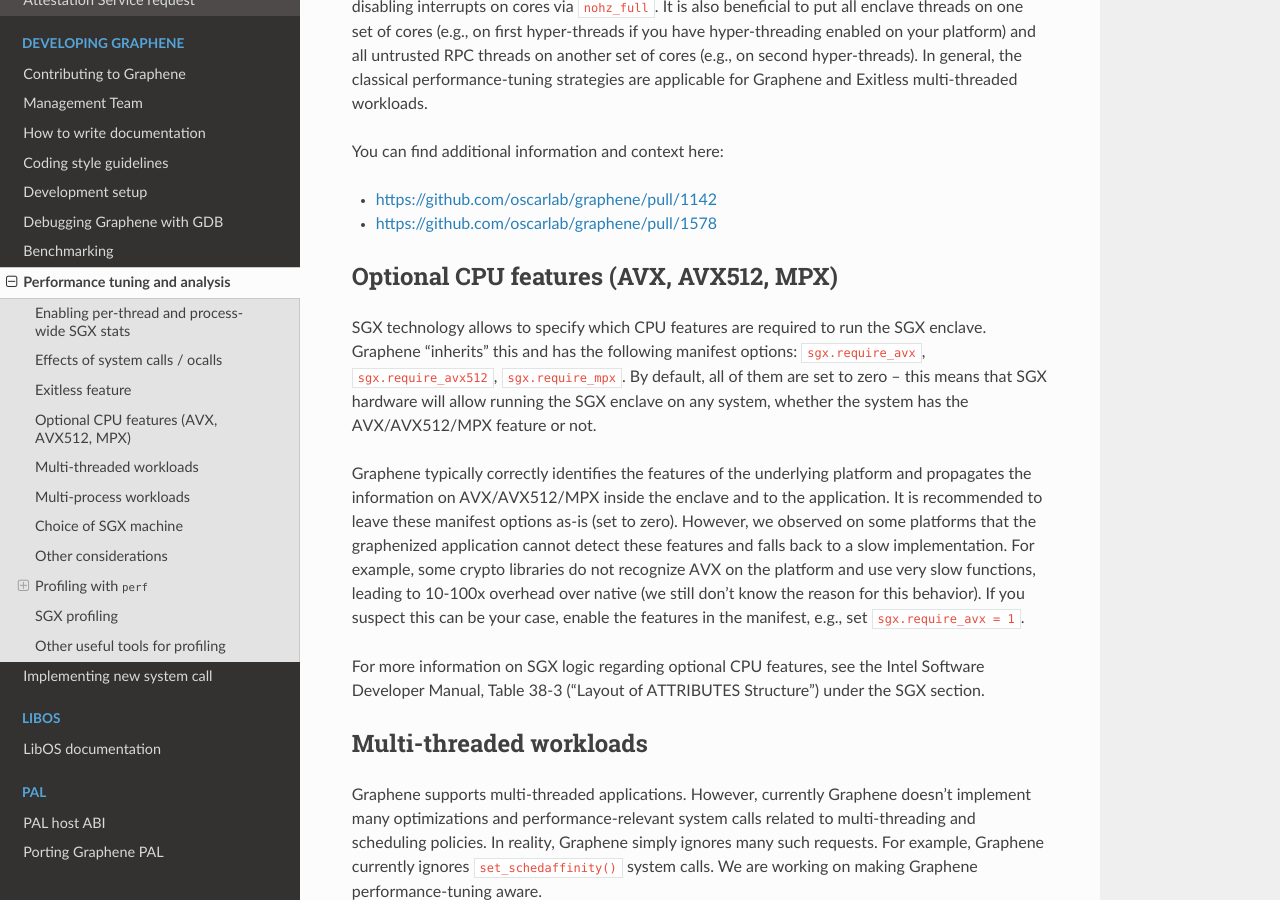
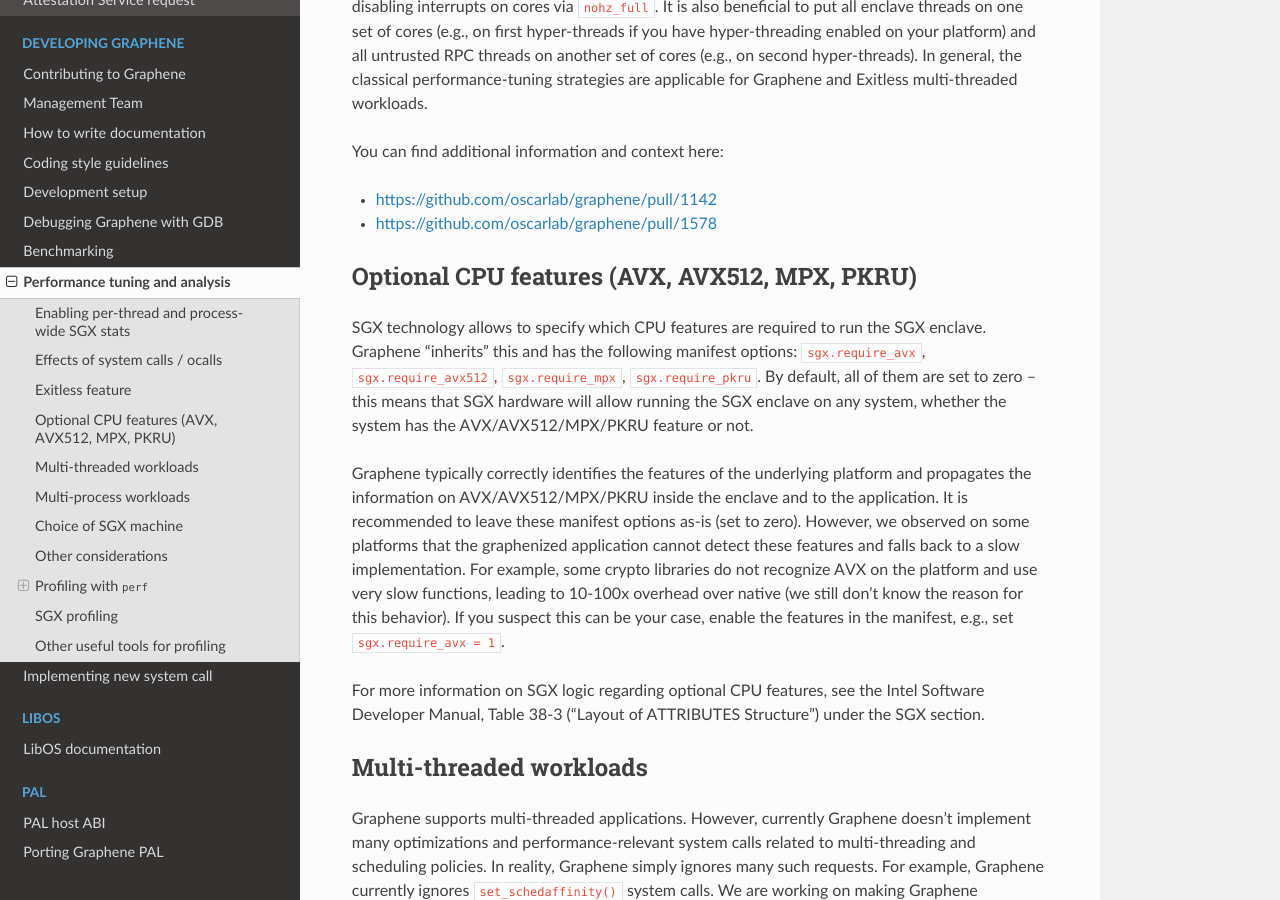
Before and after one commit to aeropittura/vaultrun, a Sphinx documentation site: the page built from Documentation/devel/performance.rst, in a window 1280 px wide and 900 px high, scrolled down 4189 px. Built offline with Sphinx 7.4.7 and the Read the Docs theme 2.0.0, drawn with Linux system fonts in a browser that asks for light colours.

Commit message:
[Pal/Linux-SGX] Add Intel PKRU to XFRM reg and XSAVE state
Original-author: Dmitrii Kuvaiskii <dmitrii.kuvaiskii@intel.com>
Original-committer: Dmitrii Kuvaiskii <dmitrii.kuvaiskii@intel.com>
Original-commit: a291855f71ded0db77f41f3aabb2a2f3c3cb2266

```diff
--- a/Documentation/devel/performance.rst
+++ b/Documentation/devel/performance.rst
@@ -231,19 +231,19 @@ You can find additional information and context here:
 * https://github.com/oscarlab/graphene/pull/1142
 * https://github.com/oscarlab/graphene/pull/1578
 
-Optional CPU features (AVX, AVX512, MPX)
-----------------------------------------
+Optional CPU features (AVX, AVX512, MPX, PKRU)
+----------------------------------------------
 
 SGX technology allows to specify which CPU features are required to run the SGX
 enclave. Graphene "inherits" this and has the following manifest options:
-``sgx.require_avx``, ``sgx.require_avx512``, ``sgx.require_mpx``. By default,
-all of them are set to zero – this means that SGX hardware will allow running
-the SGX enclave on any system, whether the system has the AVX/AVX512/MPX feature
-or not.
+``sgx.require_avx``, ``sgx.require_avx512``, ``sgx.require_mpx``,
+``sgx.require_pkru``. By default, all of them are set to zero – this means that
+SGX hardware will allow running the SGX enclave on any system, whether the
+system has the AVX/AVX512/MPX/PKRU feature or not.
 
 Graphene typically correctly identifies the features of the underlying platform
-and propagates the information on AVX/AVX512/MPX inside the enclave and to the
-application. It is recommended to leave these manifest options as-is (set to
+and propagates the information on AVX/AVX512/MPX/PKRU inside the enclave and to
+the application. It is recommended to leave these manifest options as-is (set to
 zero). However, we observed on some platforms that the graphenized application
 cannot detect these features and falls back to a slow implementation. For
 example, some crypto libraries do not recognize AVX on the platform and use very
--- a/Documentation/manifest-syntax.rst
+++ b/Documentation/manifest-syntax.rst
@@ -324,14 +324,15 @@ more CPU cores and burning more CPU cycles. For example, a single-threaded
 Redis instance on Linux becomes 5-threaded on Graphene with Exitless. Thus,
 Exitless may negatively impact throughput but may improve latency.
 
-Optional CPU features (AVX, AVX512, MPX)
-^^^^^^^^^^^^^^^^^^^^^^^^^^^^^^^^^^^^^^^^
+Optional CPU features (AVX, AVX512, MPX, PKRU)
+^^^^^^^^^^^^^^^^^^^^^^^^^^^^^^^^^^^^^^^^^^^^^^
 
 ::
 
     sgx.require_avx    = [1|0]
     sgx.require_avx512 = [1|0]
     sgx.require_mpx    = [1|0]
+    sgx.require_pkru   = [1|0]
     (Default: 0)
 
 This syntax ensures that the CPU features are available and enabled for the
```
Also changed, not shown: 5 other files.
